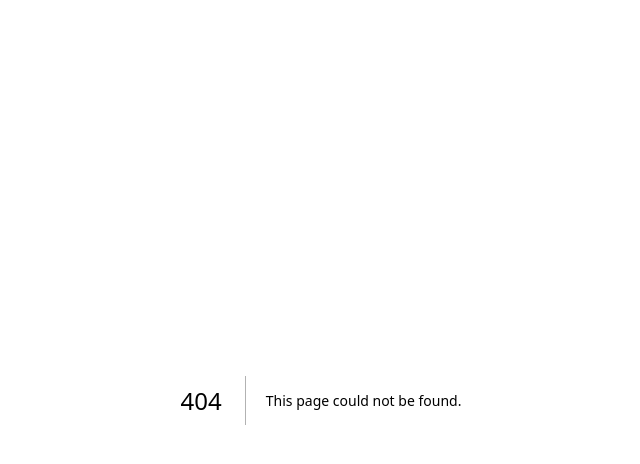
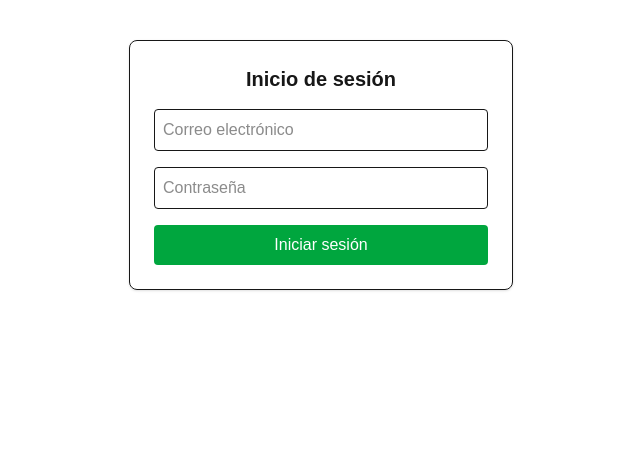
Before and after one commit to alejandrorubioo-hue/Instagram, a Next.js app: page /login in a window 1280 px wide. Before the commit this address had no page. Shown: the top 464 px of the page, without its empty margins (319-959 px from the left). Built offline with nearby package versions, Linux system fonts and the light colour scheme.

Commit message:
Agrego página de login y ajustes de autenticación

```diff
--- /dev/null
+++ b/app/login/page.tsx
@@ -0,0 +1,64 @@
+"use client";
+// 👆 Este componente se ejecuta del lado del cliente (navegador)
+import { useState } from "react";
+import { supabase } from "../../lib/supabaseClient"; // Usa ruta relativa si el alias @ no funciona
+
+export default function LoginPage() {
+  // 📦 Estados tipados con TypeScript
+  const [email, setEmail] = useState<string>("");
+  const [password, setPassword] = useState<string>("");
+  const [message, setMessage] = useState<string | null>(null);
+
+  // ⚙️ Esta función se ejecuta cuando el usuario envía el formulario de login
+  const handleLogin = async (e: React.FormEvent<HTMLFormElement>) => {
+    e.preventDefault(); // 👈 Evita que el formulario recargue la página
+    // 🚀 1️⃣ Autenticar usuario con Supabase (email y contraseña)
+    const { data, error } = await supabase.auth.signInWithPassword({
+      email,
+      password,
+    });
+    // 🧩 Si hay error en la autenticación, mostramos el mensaje
+    if (error) {
+      setMessage("❌ Error al iniciar sesión: " + error.message);
+      return;
+    }
+    // ✅ Si el login es exitoso, guardamos el usuario en sesión
+    if (data.user) {
+      setMessage("✅ Bienvenido, sesión iniciada correctamente.");
+    } else {
+      setMessage("⚠️ No se encontró el usuario. Intenta de nuevo.");
+    }
+  };
+
+  return (
+    <div className="max-w-sm mx-auto mt-10 p-6 border rounded-lg shadow">
+      <h1 className="text-xl font-bold mb-4 text-center">Inicio de sesión</h1>
+      {/* 📋 Al enviar el formulario se ejecuta handleLogin */}
+      <form onSubmit={handleLogin} className="flex flex-col gap-4">
+        {/* Campo para el correo */}
+        <input
+          type="email"
+          placeholder="Correo electrónico"
+          value={email}
+          onChange={(e) => setEmail(e.target.value)}
+          required
+          className="border p-2 rounded"
+        />
+        {/* Campo para la contraseña */}
+        <input
+          type="password"
+          placeholder="Contraseña"
+          value={password}
+          onChange={(e) => setPassword(e.target.value)}
+          required
+          className="border p-2 rounded"
+        />
+        <button type="submit" className="bg-green-600 text-white p-2 rounded">
+          Iniciar sesión
+        </button>
+      </form>
+      {/* 💬 Mostramos mensajes de éxito o error */}
+      {message && <p className="mt-4 text-center">{message}</p>}
+    </div>
+  );
+}
```
